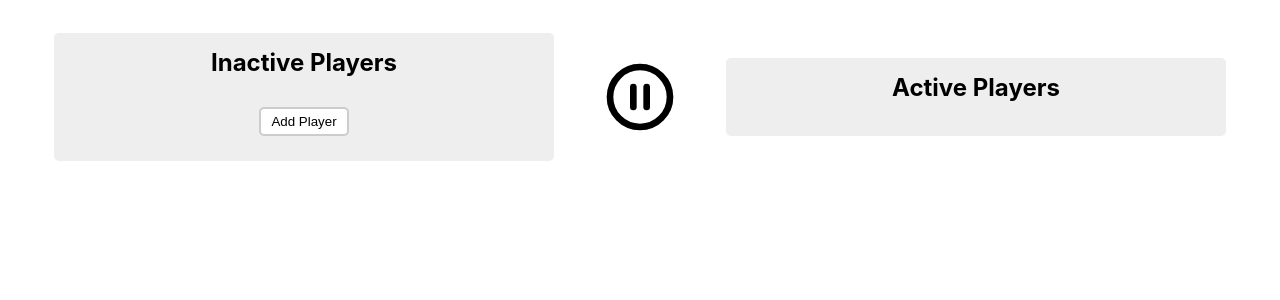
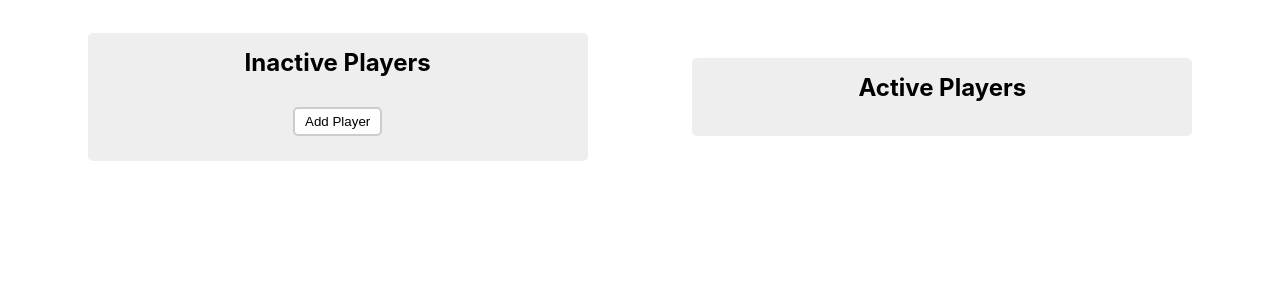
Before and after one commit to zneib/sub-watcher, a Svelte app: page / in a window 1280 px wide. Shown: the top 300 px of the page. Built offline with nearby package versions, Linux system fonts and the light colour scheme.

Commit message:
Remove all option for active players

```diff
--- a/src/App.svelte
+++ b/src/App.svelte
@@ -35,8 +35,11 @@
     localStorage.setItem('people', JSON.stringify(people));
   }
 
-  const toggleTimer = () => {
-    console.log('Time stuff');
+  const removeAllActivePlayers = () => {
+    people = [people, ...activePlayers].flat();
+    activePlayers = [];
+    localStorage.removeItem('activePlayers');
+    localStorage.setItem('people', JSON.stringify(people));
   }
 </script>
 
@@ -66,14 +69,16 @@
       </div>
     {/if}
   </article>
-  <svg on:click={toggleTimer} xmlns="http://www.w3.org/2000/svg" width="80px" height="80px" fill="none" viewBox="0 0 24 24" stroke="currentColor" stroke-width="2">
-    <path stroke-linecap="round" stroke-linejoin="round" d="M10 9v6m4-6v6m7-3a9 9 0 11-18 0 9 9 0 0118 0z" />
-  </svg>
   <article>
     <h2>Active Players</h2>
     {#each activePlayers as player}
       <Player name={player} removeActivePlayer={removeActivePlayer} />
     {/each}
+    {#if activePlayers?.length > 1}
+      <div class="center">
+        <button on:click={removeAllActivePlayers}>Remove All Players</button>
+      </div>
+    {/if}
   </article>
 </main>
 
```
